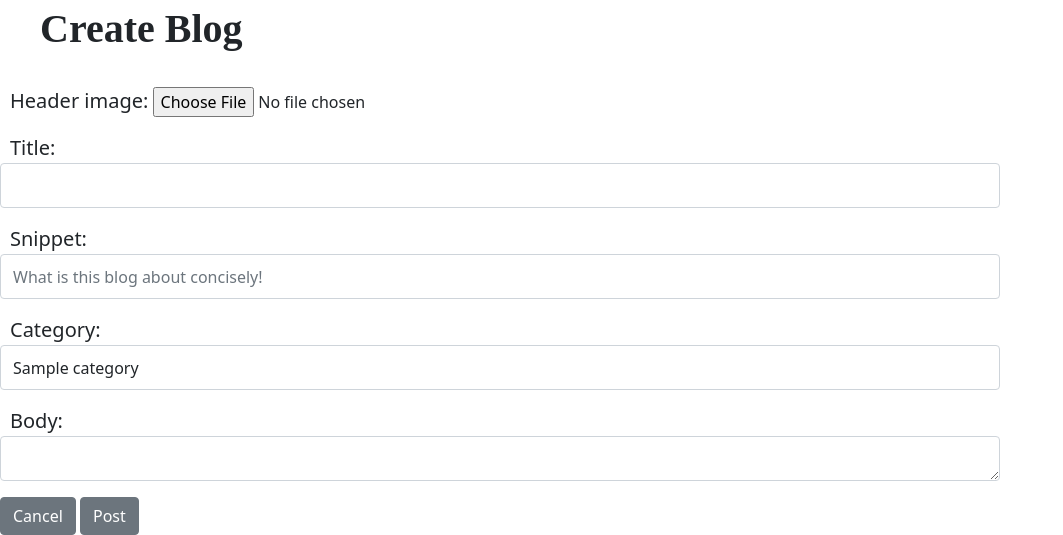
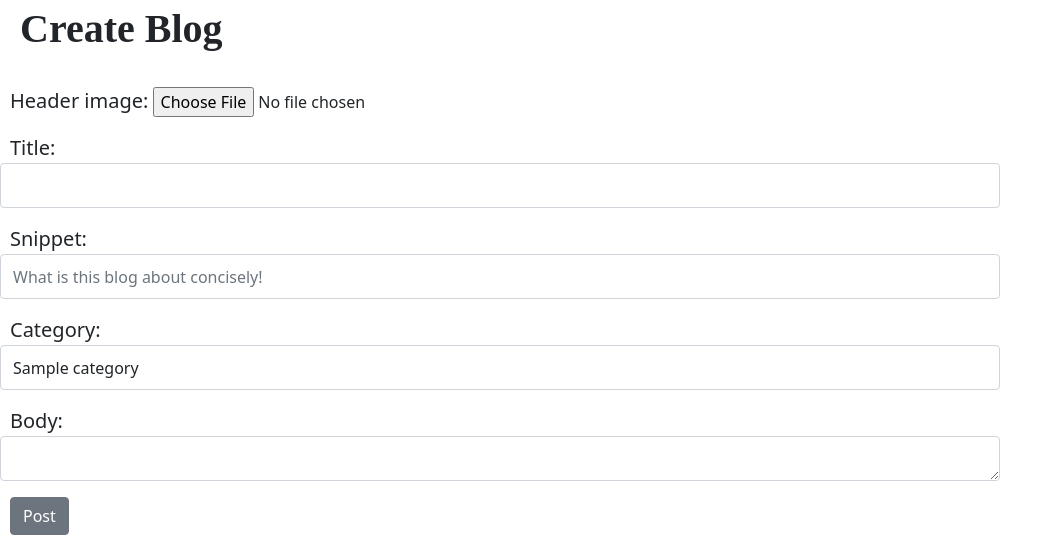
Before and after one commit to jacklee2020716/Chryz-Hub-Blogs, a Django app: page /create_blog/ in a window 1280 px wide. Shown: the part 346-881 px from the top of the page, without its empty margins (0-1063 px from the left). Run offline with Django 3.2, Linux system fonts and the light colour scheme; a user stored in the database is signed in; tables that the repository leaves empty hold one stand-in row (values such as "Sample post"); grey boxes marked "Sample" are stand-in pictures; some libraries are stand-ins or nearby versions.

Commit message:
stylings

```diff
--- a/chryzhub_blogs/blog_app/static/blog_app/css/blog_list.css
+++ b/chryzhub_blogs/blog_app/static/blog_app/css/blog_list.css
@@ -17,7 +17,7 @@ a{
 }
 
 h1{
-  padding-left: 40px;
+  padding-left: 20px;
   font-family: 'Montserrat';
   font-weight: bolder;
   line-height: 50px;
--- /dev/null
+++ b/chryzhub_blogs/blog_app/static/blog_app/css/blogs.css
@@ -0,0 +1,27 @@
+div
+#cke_id_body{
+  width: 1000px !important;
+}
+
+div#cke_id_body
+.cke_1.cke.cke_reset.cke_chrome.cke_editor_id_body.cke_ltr.cke_browser_webkit{
+  width: 1000px !important;
+}
+
+div.cke_inner.cke_reset{
+  width: 1000px !important;
+}
+
+span#cke_37,#cke_34{
+  display: none;
+}
+
+a#cke_28.cke_button.cke_button__flash.cke_button_off,
+a#cke_29.cke_button.cke_button__table.cke_button_off,
+a#cke_25.cke_button.cke_button__anchor.cke_button_off{
+  display: none;
+}
+
+#submit-btn{
+  margin-left: 10px;
+}
--- a/chryzhub_blogs/blog_app/templates/base.html
+++ b/chryzhub_blogs/blog_app/templates/base.html
@@ -9,7 +9,8 @@
     <!-- Bootstrap CSS -->
     <link href="https://cdn.jsdelivr.net/npm/bootstrap@5.0.1/dist/css/bootstrap.min.css" rel="stylesheet" integrity="sha384-+0n0xVW2eSR5OomGNYDnhzAbDsOXxcvSN1TPprVMTNDbiYZCxYbOOl7+AMvyTG2x" crossorigin="anonymous">
     <link rel="stylesheet" type="text/css" href="{% static 'blog_app/css/blog_list.css' %}">
-    <link rel="stylesheet" type="text/css" href="{% static 'blog_app/css/login.css' %}">
+    <link rel="stylesheet" type="text/css" href="{% static 'blog_app/css/login_signup.css' %}">
+    <link rel="stylesheet" type="text/css" href="{% static 'blog_app/css/blogs.css' %}">
     <title>
         {% block title %}
             ChryzHub Blogs
--- a/chryzhub_blogs/blog_app/templates/create_blog.html
+++ b/chryzhub_blogs/blog_app/templates/create_blog.html
@@ -1,4 +1,5 @@
 {% extends 'base.html'%}
+{% load static %}
 {% block title %} Create a new blog{% endblock %}
 {% block content %}
 <br>
@@ -10,9 +11,7 @@
     {% csrf_token %}
     {{ form.media }}
     {{ form.as_p }}
-    <a class="btn btn-secondary" href="{% url 'blog_list'%}">Cancel</a>
-    <button class="btn btn-secondary" type="submit">Post</button>
-    <input type="hidden" name="next" value="{{ request.GET.next }}"/>
+    <button id="submit-btn"class="btn btn-secondary" type="submit">Post</button>
 </form>
 </div>
 {% endblock %}
```
Also changed, not shown: chryzhub_blogs/blog_app/static/blog_app/css/login_signup.css (renamed from chryzhub_blogs/blog_app/static/blog_app/css/login.css).
